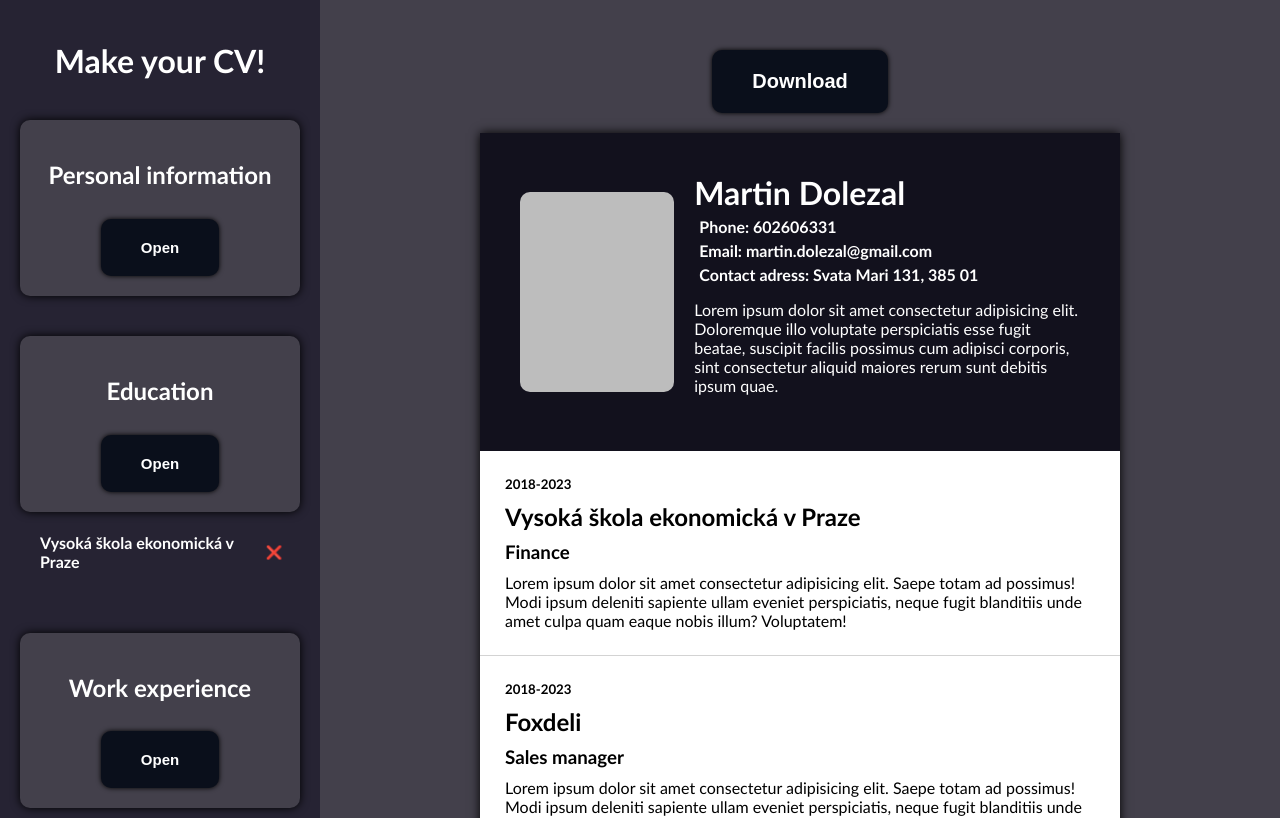
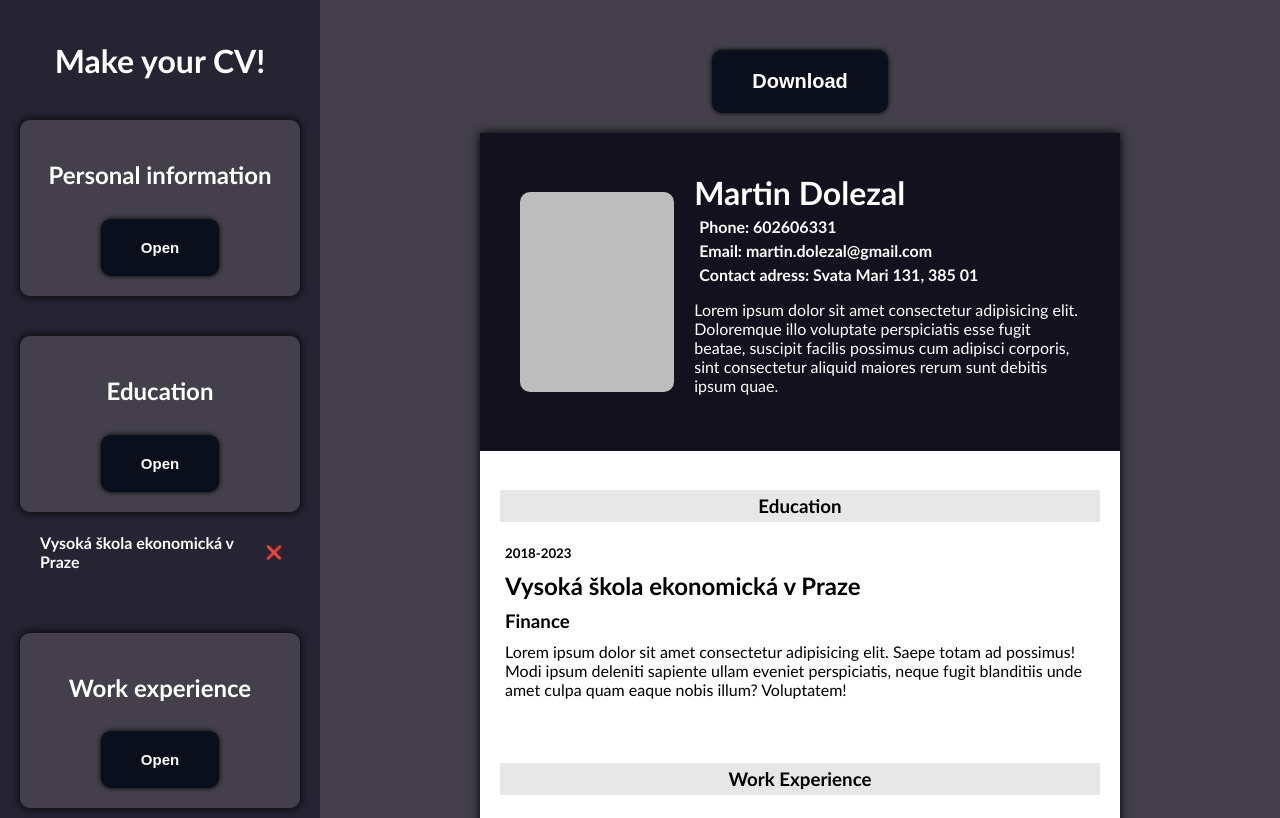
Before and after one commit to MrHyaena/resume-builder, a React (Vite) app: page / in a window 1280 px wide. Shown: the top 818 px of the page. Built offline with nearby package versions, Linux system fonts and the light colour scheme.

Commit message:
Headers for cv sections

```diff
--- a/src/App.css
+++ b/src/App.css
@@ -41,8 +41,13 @@ body {
   box-shadow: 0px 0px 10px black;
 }
 
+.cvSectionHeading {
+  background-color: rgb(231, 231, 231);
+  text-align: center;
+  padding: 5px;
+}
+
 .education {
-  border-bottom: 1px solid rgb(211, 211, 211);
   color: black;
   padding: 20px;
 }
--- a/src/App.jsx
+++ b/src/App.jsx
@@ -224,9 +224,11 @@ export default function App() {
             />
           </div>
           <div className="education">
+            <h3 className="cvSectionHeading">Education</h3>
             <CvEducation education={education} />
           </div>
           <div className="education">
+            <h3 className="cvSectionHeading">Work Experience</h3>
             <CvWork work={work} />
           </div>
         </div>
```
